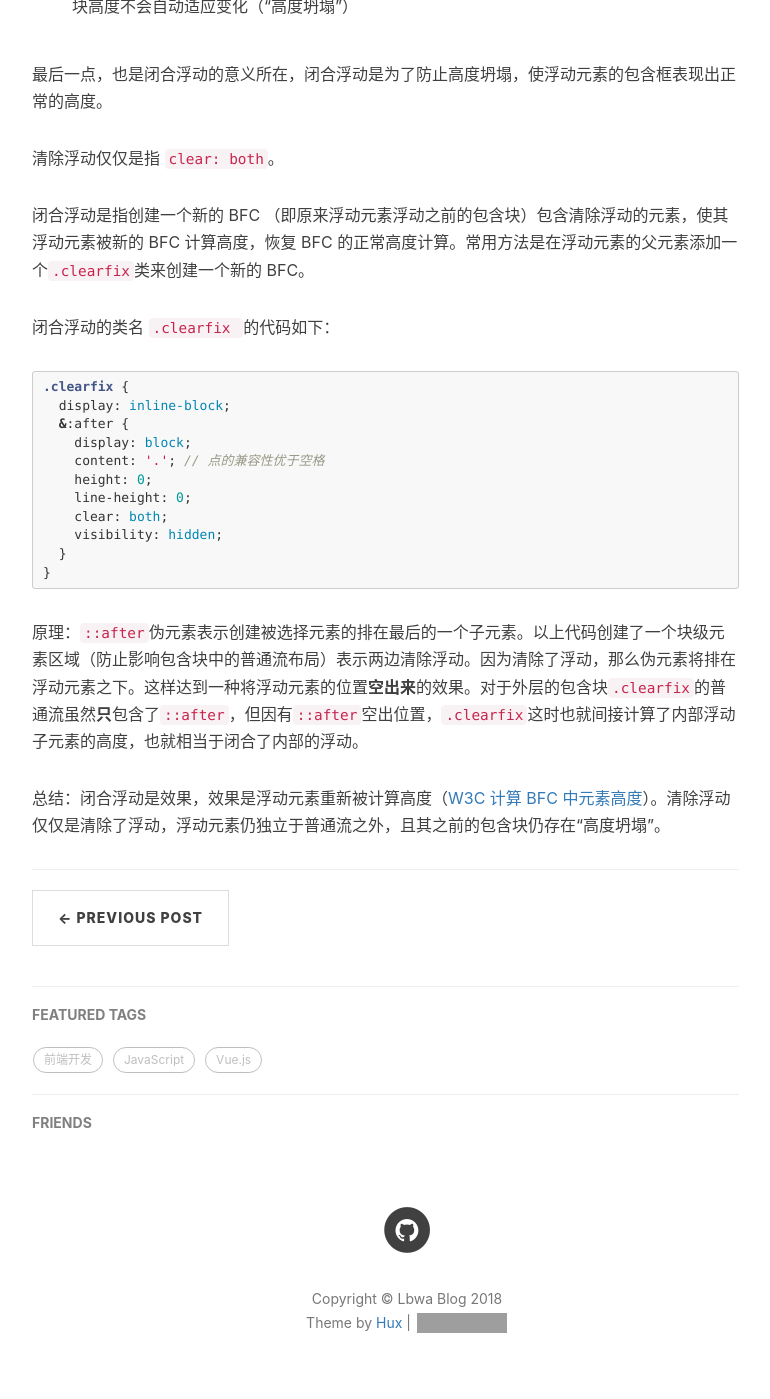
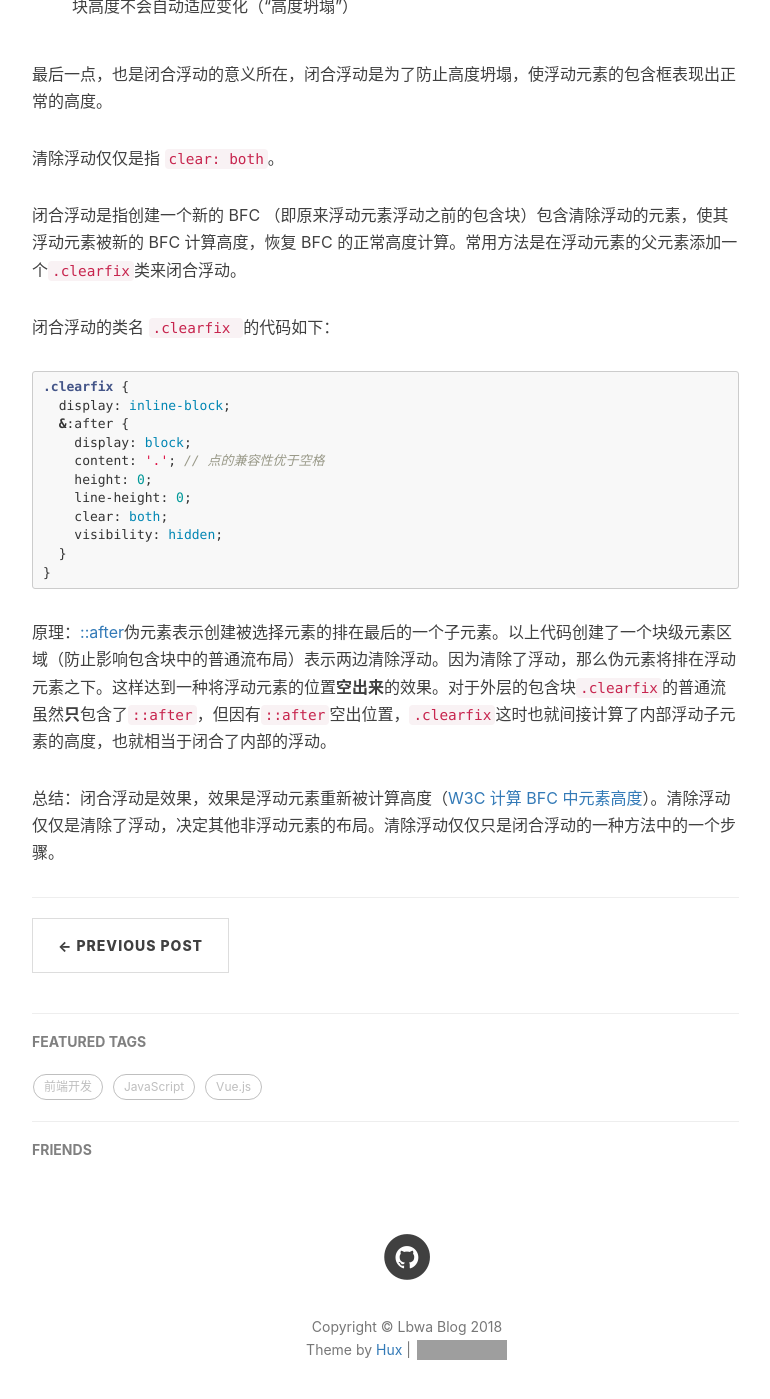
Before and after one commit to lbwa/lbwa.github.io, a Jekyll site: the page built from _posts/2018-3-29-CSS-BFC.md, in a window 1280 px wide and 1400 px high, scrolled down 4603 px. Shown: the whole window, without its empty margins (233-1003 px from the left). Built offline with Jekyll 4.4.1, drawn with Linux system fonts in a browser that asks for light colours; nearby versions of some CDN libraries; comment, search, counter and statistics services are not loaded; grey boxes are pictures that could not be loaded.

Commit message:
更新 - 修改措辞

````diff
--- a/_posts/2018-3-29-CSS-BFC.md
+++ b/_posts/2018-3-29-CSS-BFC.md
@@ -104,7 +104,7 @@ tags:
 
 清除浮动仅仅是指 `clear: both`。
 
-闭合浮动是指创建一个新的 BFC （即原来浮动元素浮动之前的包含块）包含清除浮动的元素，使其浮动元素被新的 BFC 计算高度，恢复 BFC 的正常高度计算。常用方法是在浮动元素的父元素添加一个`.clearfix`类来创建一个新的 BFC。
+闭合浮动是指创建一个新的 BFC （即原来浮动元素浮动之前的包含块）包含清除浮动的元素，使其浮动元素被新的 BFC 计算高度，恢复 BFC 的正常高度计算。常用方法是在浮动元素的父元素添加一个`.clearfix`类来闭合浮动。
 
 闭合浮动的类名 `.clearfix ` 的代码如下：
 ``` scss
@@ -121,9 +121,9 @@ tags:
 }
 ```
 
-原理：`::after`伪元素表示创建被选择元素的排在最后的一个子元素。以上代码创建了一个块级元素区域（防止影响包含块中的普通流布局）表示两边清除浮动。因为清除了浮动，那么伪元素将排在浮动元素之下。这样达到一种将浮动元素的位置**空出来**的效果。对于外层的包含块`.clearfix`的普通流虽然**只**包含了`::after`，但因有`::after`空出位置，`.clearfix`这时也就间接计算了内部浮动子元素的高度，也就相当于闭合了内部的浮动。
+原理：[::after][after]伪元素表示创建被选择元素的排在最后的一个子元素。以上代码创建了一个块级元素区域（防止影响包含块中的普通流布局）表示两边清除浮动。因为清除了浮动，那么伪元素将排在浮动元素之下。这样达到一种将浮动元素的位置**空出来**的效果。对于外层的包含块`.clearfix`的普通流虽然**只**包含了`::after`，但因有`::after`空出位置，`.clearfix`这时也就间接计算了内部浮动子元素的高度，也就相当于闭合了内部的浮动。
 
-总结：闭合浮动是效果，效果是浮动元素重新被计算高度（[W3C 计算 BFC 中元素高度][height-for-BFC]）。清除浮动仅仅是清除了浮动，浮动元素仍独立于普通流之外，且其之前的包含块仍存在“高度坍塌”。
+总结：闭合浮动是效果，效果是浮动元素重新被计算高度（[W3C 计算 BFC 中元素高度][height-for-BFC]）。清除浮动仅仅是清除了浮动，决定其他非浮动元素的布局。清除浮动仅仅只是闭合浮动的一种方法中的一个步骤。
 
 [refer-1]:https://developer.mozilla.org/en-US/docs/Web/Guide/CSS/Block_formatting_context
 
````
Also changed, not shown: other parts of _posts/2018-3-29-CSS-BFC.md (+2 -0 lines).
